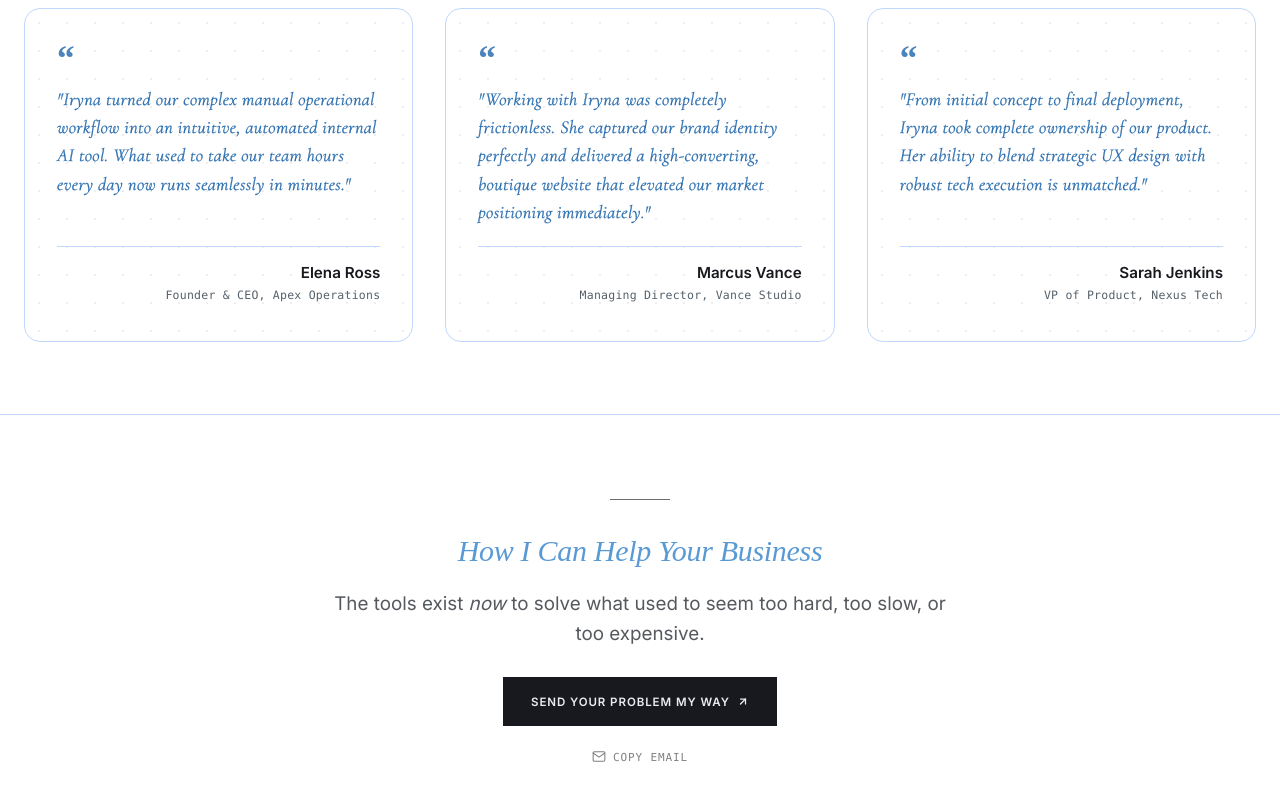
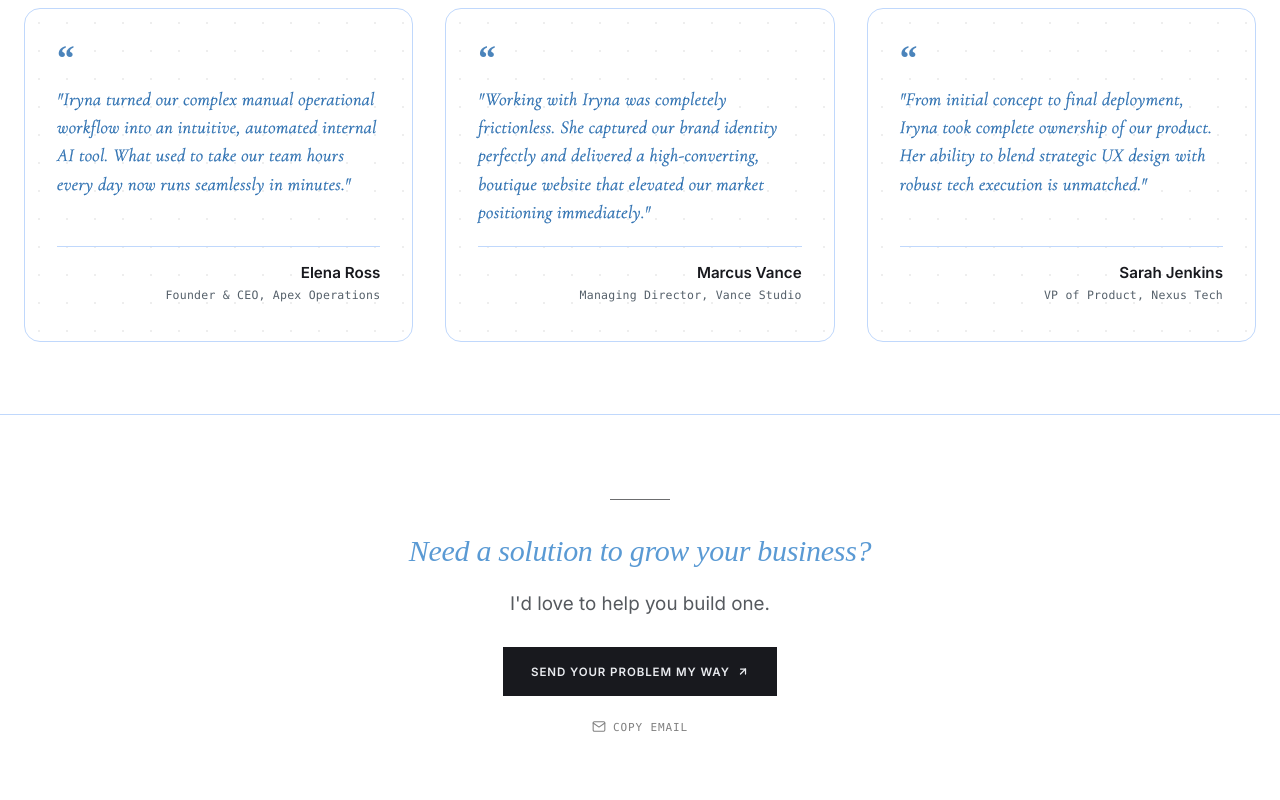
Before and after one commit to Irene2828/porfoliojuly, a Next.js app: page / in a window 1280 px wide. Shown: the part 4023-4823 px from the top of the page. Built offline with nearby package versions, Linux system fonts and the light colour scheme; no server answers; the database is empty; a web font is replaced by a local one.

Commit message:
Update prefooter heading and subtitle copy

```diff
--- a/src/app/v2/components/EditorialStatement.tsx
+++ b/src/app/v2/components/EditorialStatement.tsx
@@ -90,7 +90,7 @@ export default function EditorialStatement() {
           width: '100%',
           margin: '0 auto 1.25rem auto'
         }}>
-          {'How\u00A0I\u00A0Can\u00A0Help\u00A0Your\u00A0Business'}
+          Need a solution to grow your business?
         </h2>
 
         {/* Statement Subtitle */}
@@ -104,7 +104,7 @@ export default function EditorialStatement() {
           textAlign: 'center',
           fontWeight: 500
         }}>
-          The tools exist <em>now</em> to solve what used to seem too hard, too slow, or too expensive.
+          I'd love to help you build one.
         </p>
 
         {/* Action CTAs with reduced spacing (marginTop: 1.75rem) */}
```
